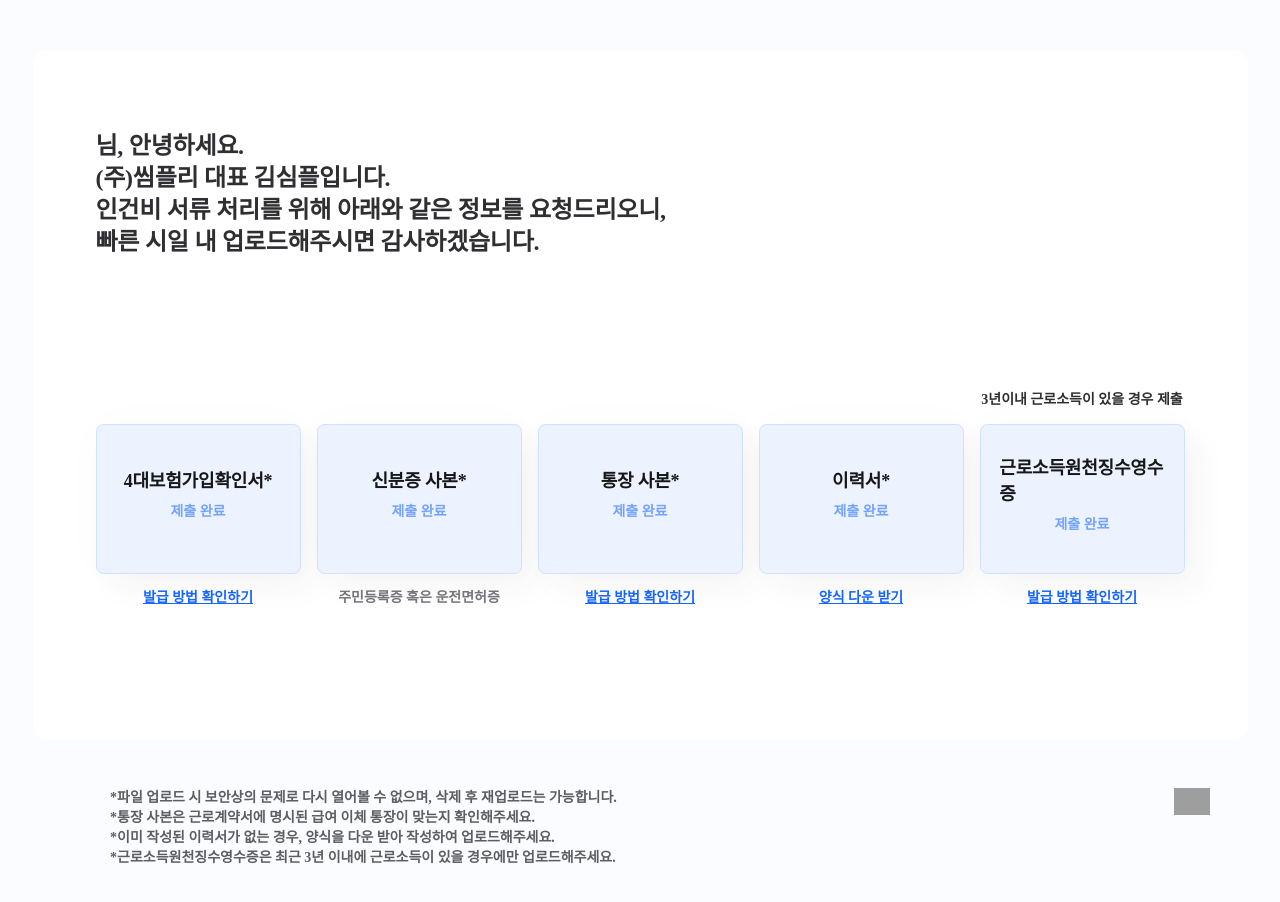
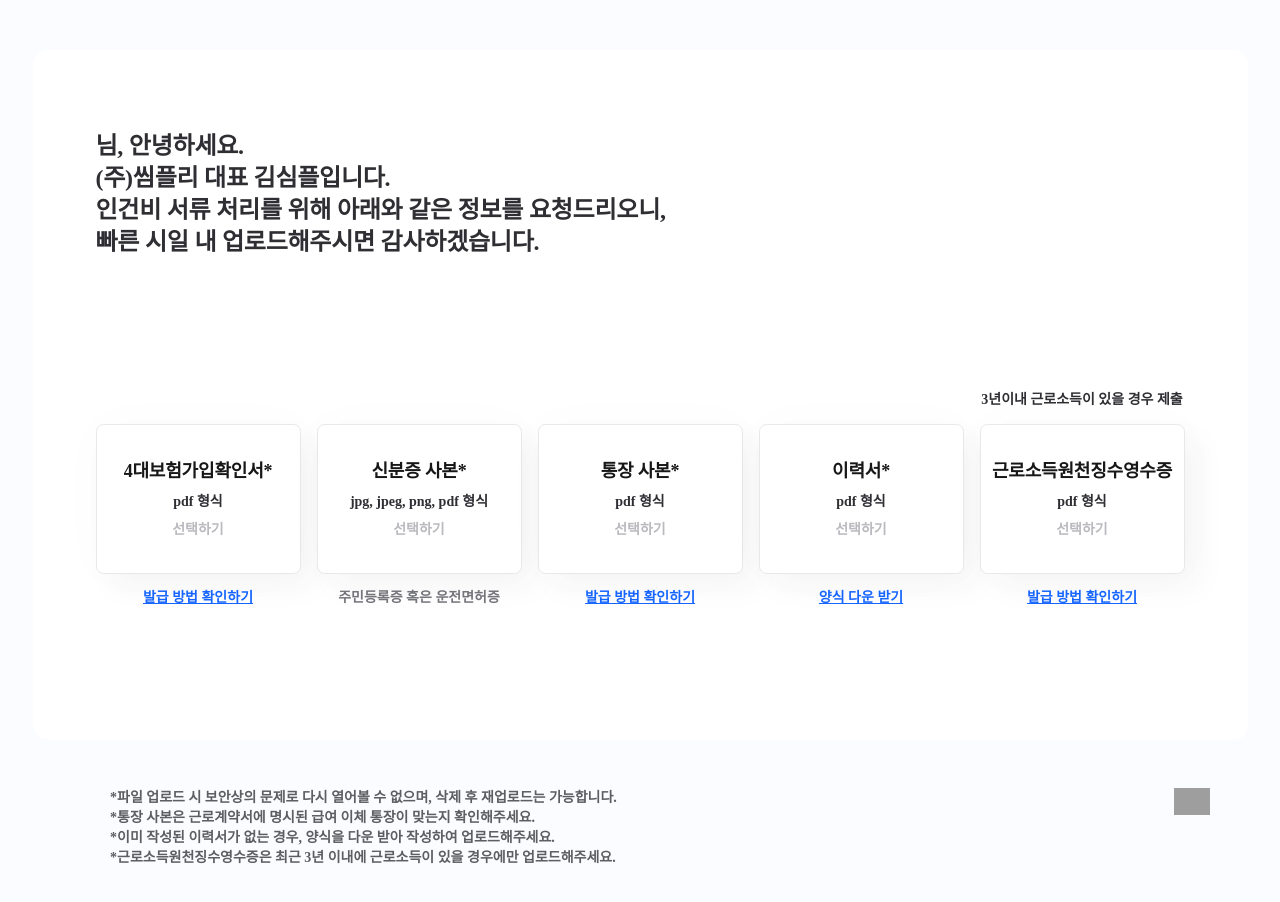
Before and after one commit to SPARCS-2023-StartUp-Hackathon-2/ssimply-frontend, a React (Create React App) app in the folder ssimply-frontend/: page /emp/1 in a window 1280 px wide. Shown: the top 902 px of the page. Built offline with nearby package versions, Linux system fonts and the light colour scheme; grey boxes are pictures that could not be loaded; a web font is replaced by a local one.

Commit message:
[empFile] setFile 설정

```diff
--- a/ssimply-frontend/src/login/EmpFile.js
+++ b/ssimply-frontend/src/login/EmpFile.js
@@ -9,12 +9,13 @@
 
 const FileCard = ({ title, body, isEnd, link,
     caption, topCaption,
-    hash, type,
+    hash, type, setFile,
     captionFunc }) => {
 
     const dragRef = useRef();
 
     const onFinish = async (e) => {
+        try {
             const decode = Buffer.from(hash).toString('base64');
 
             const temp = JSON.stringify({
@@ -24,6 +25,10 @@
 
             const encode = Buffer.from(temp, 'base64').toString();
             uploadOccupiedFile(e.target.files[0], encode);
+            setFile(e.target.files[0]);
+        } catch (e) {
+            setFile(e.target.files[0]);
+        }
     }
 
     return (
@@ -33,7 +38,6 @@
             }}>
                 {topCaption}
             </span>
-
 
             {
                 isEnd
@@ -210,48 +214,52 @@
                         }}
                         title="4대보험가입확인서*"
                         body="pdf 형식"
-                        isEnd={insuranceFile !== null}
+                        isEnd={insuranceFile !== null && insuranceFile !== undefined}
                         link="https://blog.naver.com/yousobig/222390714251"
                         caption="발급 방법 확인하기"
                         topCaption=" "
                         hash={hash}
                         type="insuranceFile"
+                        setFile={setInsuranceFile}
                     />
                     <FileCard
                         onClick={() => {
                         }}
                         title="신분증 사본*"
                         body="jpg, jpeg, png, pdf 형식"
-                        isEnd={idCardFile !== null}
+                        isEnd={idCardFile !== null && idCardFile !== undefined}
                         link=""
                         caption="주민등록증 혹은 운전면허증"
                         topCaption=" "
                         hash={hash}
                         type="idCardFile"
+                        setFile={setIdCardFile}
                     />
                     <FileCard
                         onClick={() => {
                         }}
                         title="통장 사본*"
                         body="pdf 형식"
-                        isEnd={accountFile !== null}
+                        isEnd={accountFile !== null && accountFile !== undefined}
                         link="https://yange26.tistory.com/entry/%ED%86%B5%EC%9E%A5%EC%82%AC%EB%B3%B8-%EC%B6%9C%EB%A0%A5-%EC%9D%80%ED%96%89%EB%B3%84-%EB%B0%9C%EA%B8%89-%EB%B9%84%EA%B5%90"
                         caption="발급 방법 확인하기"
                         topCaption=" "
                         hash={hash}
                         type="accountFile"
+                        setFile={setAccountFile}
                     />
                     <FileCard
                         onClick={() => {
                         }}
                         title="이력서*"
                         body="pdf 형식"
-                        isEnd={applyFile !== null}
+                        isEnd={applyFile !== null && applyFile !== undefined}
                         link=""
                         caption="양식 다운 받기"
                         topCaption=" "
                         hash={hash}
                         type="applyFile"
+                        setFile={setApplyFile}
                         captionFunc={() => {
                             fetch('http://localhost:3000/file/form.docx')
                                 .then(response => {
@@ -270,12 +278,13 @@
                         }}
                         title="근로소득원천징수영수증"
                         body="pdf 형식"
-                        isEnd={incomeFile !== null}
+                        isEnd={incomeFile !== null && incomeFile !== undefined}
                         link="https://1minutepost.com/%EA%B7%BC%EB%A1%9C%EC%86%8C%EB%93%9D%EC%9B%90%EC%B2%9C%EC%A7%95%EC%88%98-%EC%98%81%EC%88%98%EC%A6%9D/"
                         caption="발급 방법 확인하기"
                         topCaption="3년이내 근로소득이 있을 경우 제출"
                         hash={hash}
                         type="incomeFile"
+                        setFile={setIncomeFile}
                     />
                 </div>
             </div>
```
Lines whose indentation alone changed are shown as unchanged.
